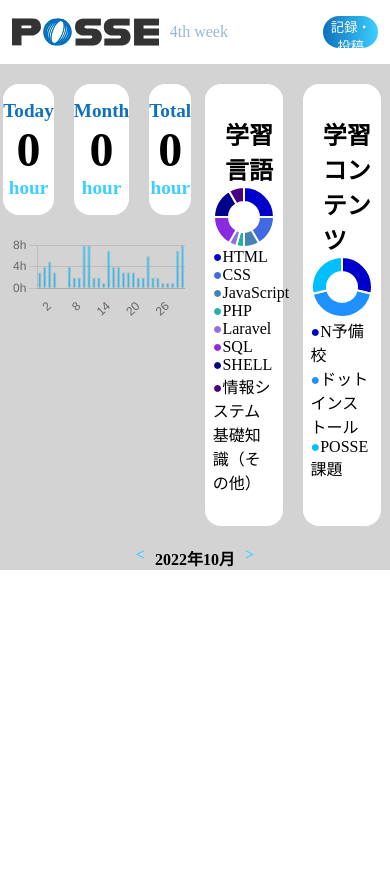
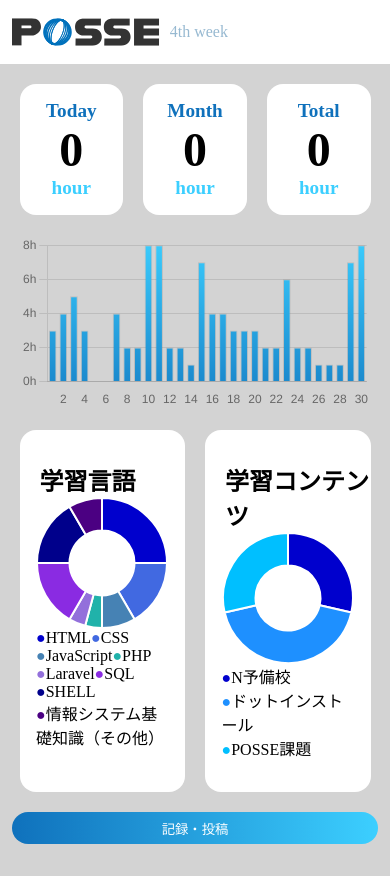
Before and after one commit to posse-ap/gen3.0-atsuh1r0, a PHP site: page / in a window 390 px wide. Before the commit the page ends 570 px from the top, so only its background shows below. Run offline with PHP 8.4, Linux system fonts and the light colour scheme; some libraries are stand-ins or nearby versions.

Commit message:
レスポンスデザイン対応

```diff
--- a/ph1_webapp/js/modal.js
+++ b/ph1_webapp/js/modal.js
@@ -10,6 +10,10 @@ const languages = ['HTML', 'CSS', 'JavaScript', 'PHP', 'Laravel', 'SQL', 'SHELL'
   const post = document.getElementById('post');
 
   post.addEventListener('click', () => {
+    // 投稿ボタンを非表示
+    if (window.innerWidth <= 768) {
+      post.style.display = 'none';
+    }
     let twitterFlg = false;
     let modal = `<div class="modal-back-color" id="modalRemove">`
     + `<div class="modal" id="modal">`
@@ -68,6 +72,11 @@ const languages = ['HTML', 'CSS', 'JavaScript', 'PHP', 'Laravel', 'SQL', 'SHELL'
     modalClose.addEventListener('click', () => {
       const modalRemove = document.getElementById('modalRemove');
       modalRemove.remove();
+
+      // 投稿ボタンを再表示
+    if (window.innerWidth <= 768) {
+      post.style.display = 'block';
+    }
     })
 
     // 選択した際の挙動
--- a/ph1_webapp/styles/style.css
+++ b/ph1_webapp/styles/style.css
@@ -350,4 +350,29 @@
   flex-direction: column;
   align-items: center;
 }
+
+@media screen and (max-width: 768px) {
+  .header .post {
+    position: fixed;
+    width: 94%;
+    bottom: 0;
+  }
+  .main {
+    flex-direction: column;
+  }
+  .main .left,
+.main .right {
+    width: 90%;
+    margin: 0 auto;
+  }
+  .footer {
+    padding-bottom: 2.5rem;
+  }
+  .modal-left, .modal-right {
+    width: 100%;
+  }
+  .modal-input-content {
+    flex-direction: column;
+  }
+}
 /*# sourceMappingURL=style.css.map */
--- a/ph1_webapp/styles/style.scss
+++ b/ph1_webapp/styles/style.scss
@@ -401,3 +401,39 @@
     align-items: center;
   }
 }
+
+@media screen and (max-width: 768px) {
+  .header {
+    .post {
+      position: fixed;
+      width: 94%;
+      bottom: 0;
+    }
+  }
+
+  .main {
+    flex-direction: column;
+
+    .left,
+    .right {
+      width: 90%;
+      margin: 0 auto;
+    }
+  }
+
+  .footer {
+    padding-bottom: 2.5rem;
+  }
+
+  .modal {
+    &-left,
+    &-right {
+      width: 100%;
+    }
+    &-input {
+      &-content {
+        flex-direction: column;
+      }
+    }
+  }
+}
```
Also changed, not shown: ph1_webapp/styles/style.min.css, 2 other files.
